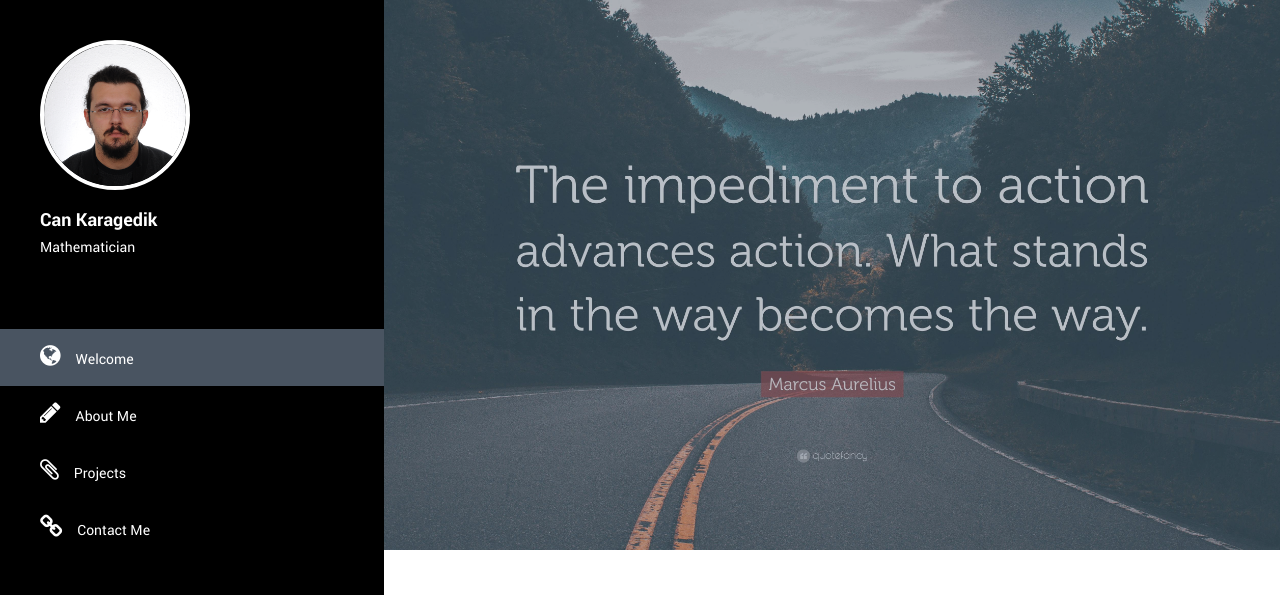
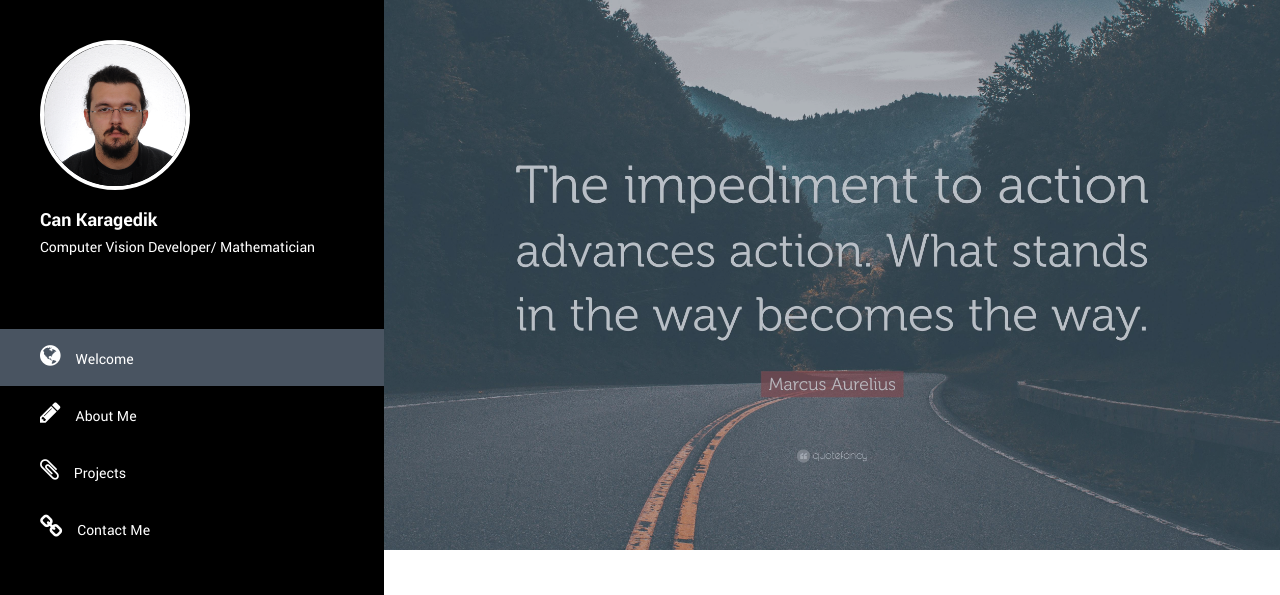
Before and after one commit to solanoctua/vita.github.io, a plain HTML site: page index.html in a window 1280 px wide. Shown: the top 595 px of the page. Drawn offline with Linux system fonts and the light colour scheme.

Commit message:
Update index.html

```diff
--- a/index.html
+++ b/index.html
@@ -56,7 +56,7 @@
                     <img src="img/profile.png" alt="Can Karagedik">
                 </div>
                 <h3 class="profile-title">Can Karagedik</h3>
-                <p class="profile-description">Mathematician</p>
+                <p class="profile-description">Computer Vision Developer/ Mathematician</p>
             </div> <!-- top-section -->
             <div class="main-navigation">
                 <ul class="navigation">
```
